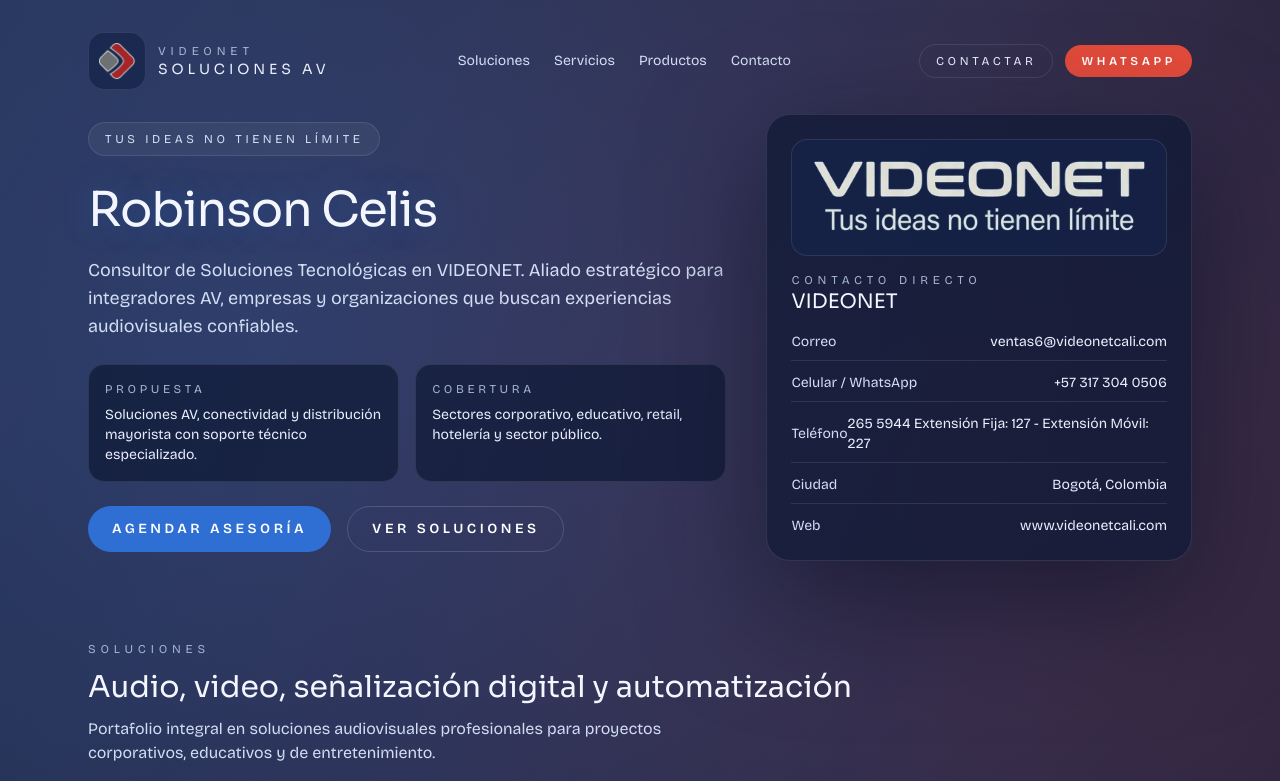
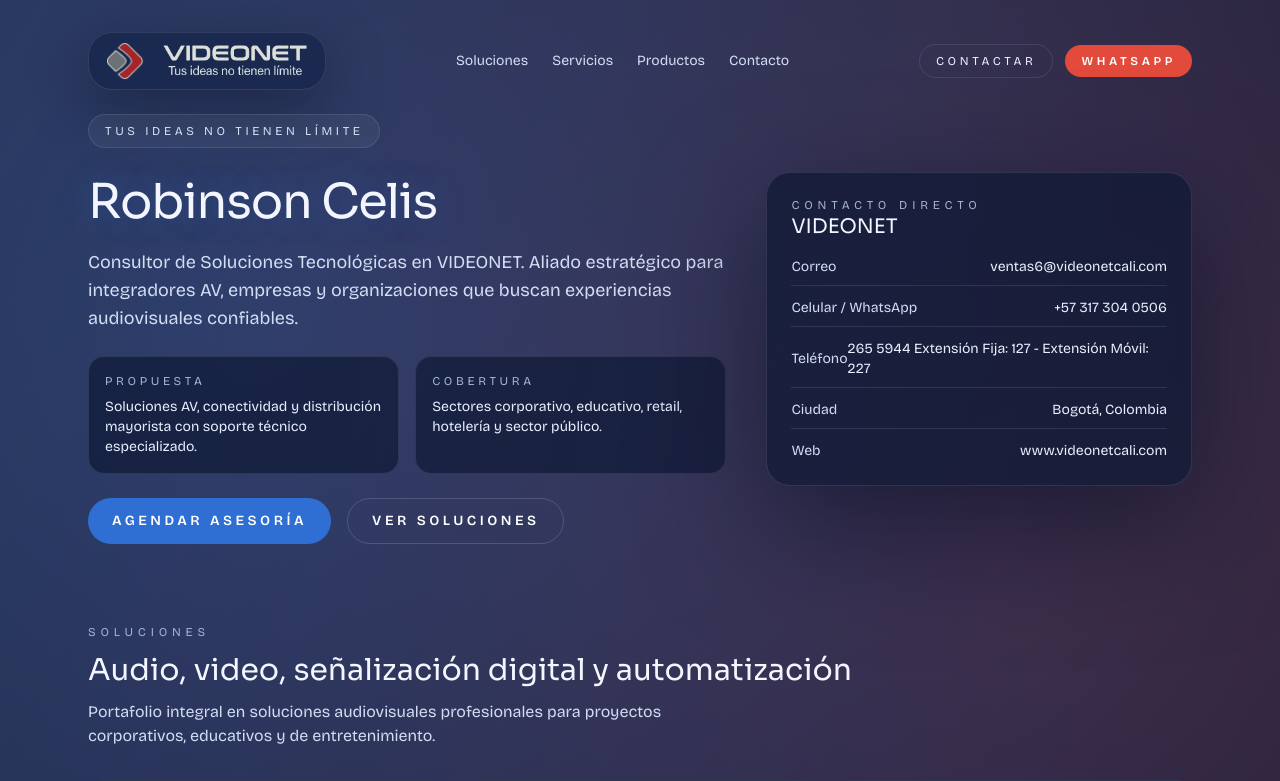
Before and after one commit to digitecglobal/robinson-celis, a Next.js app: page / in a window 1280 px wide. Shown: the top 781 px of the page. Built offline with nearby package versions, Linux system fonts and the light colour scheme.

Commit message:
Unify brand header images

```diff
--- a/app/page.tsx
+++ b/app/page.tsx
@@ -77,8 +77,8 @@
       <div className="absolute inset-0 -z-10 bg-[linear-gradient(120deg,rgba(255,255,255,0.04)_0%,rgba(255,255,255,0.02)_40%,transparent_60%)] opacity-60" />
 
       <header className="mx-auto flex w-full max-w-6xl items-center justify-between gap-6 px-6 pb-6 pt-8">
-        <div className="flex items-center gap-3">
-          <div className="rounded-2xl border border-white/10 bg-ink-800/70 p-2">
+        <div className="flex items-center">
+          <div className="flex items-center gap-4 rounded-3xl border border-white/10 bg-ink-800/70 px-4 py-2 shadow-[0_20px_60px_rgba(8,14,36,0.45)]">
             <Image
               src="/media/logo.png"
               alt="Logo VIDEONET"
@@ -87,14 +87,14 @@
               priority
               className="h-10 w-10 object-contain"
             />
-          </div>
-          <div>
-            <p className="text-xs uppercase tracking-[0.4em] text-ice-400">
-              VIDEONET
-            </p>
-            <p className="font-display text-sm uppercase tracking-[0.28em] text-ice-100">
-              Soluciones AV
-            </p>
+            <Image
+              src="/media/name_slogan.png"
+              alt="VIDEONET - Tus ideas no tienen límite"
+              width={461}
+              height={112}
+              priority
+              className="h-8 w-auto max-w-[220px] object-contain sm:h-9 sm:max-w-[260px]"
+            />
           </div>
         </div>
         <nav className="hidden items-center gap-6 text-sm text-ice-200 md:flex">
@@ -184,22 +184,11 @@
           </div>
 
           <div className="grid gap-4 rounded-3xl border border-white/10 bg-ink-900/75 p-6 shadow-[0_40px_120px_rgba(8,14,36,0.6)]">
-            <div className="rounded-2xl border border-white/10 bg-ink-800/70 p-4">
-              <Image
-                src="/media/name_slogan.png"
-                alt="VIDEONET - Tus ideas no tienen límite"
-                width={461}
-                height={112}
-                className="h-auto w-full object-contain"
-              />
-            </div>
-            <div className="flex items-center justify-between">
-              <div>
-                <p className="text-xs uppercase tracking-[0.4em] text-ice-400">
-                  Contacto directo
-                </p>
-                <p className="font-display text-xl">VIDEONET</p>
-              </div>
+            <div>
+              <p className="text-xs uppercase tracking-[0.4em] text-ice-400">
+                Contacto directo
+              </p>
+              <p className="font-display text-xl">VIDEONET</p>
             </div>
             <div className="grid gap-3 text-sm text-ice-200">
               <div className="flex items-center justify-between border-b border-white/10 pb-2">
```
